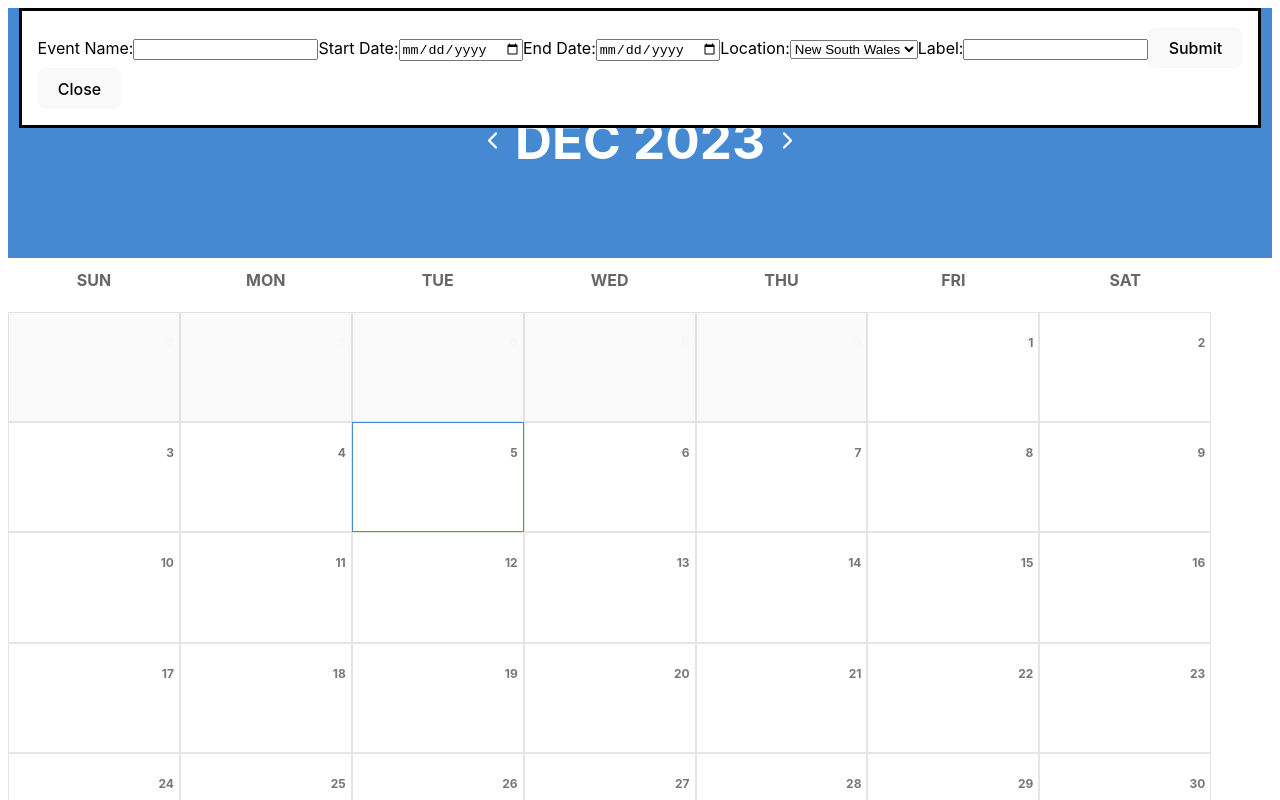
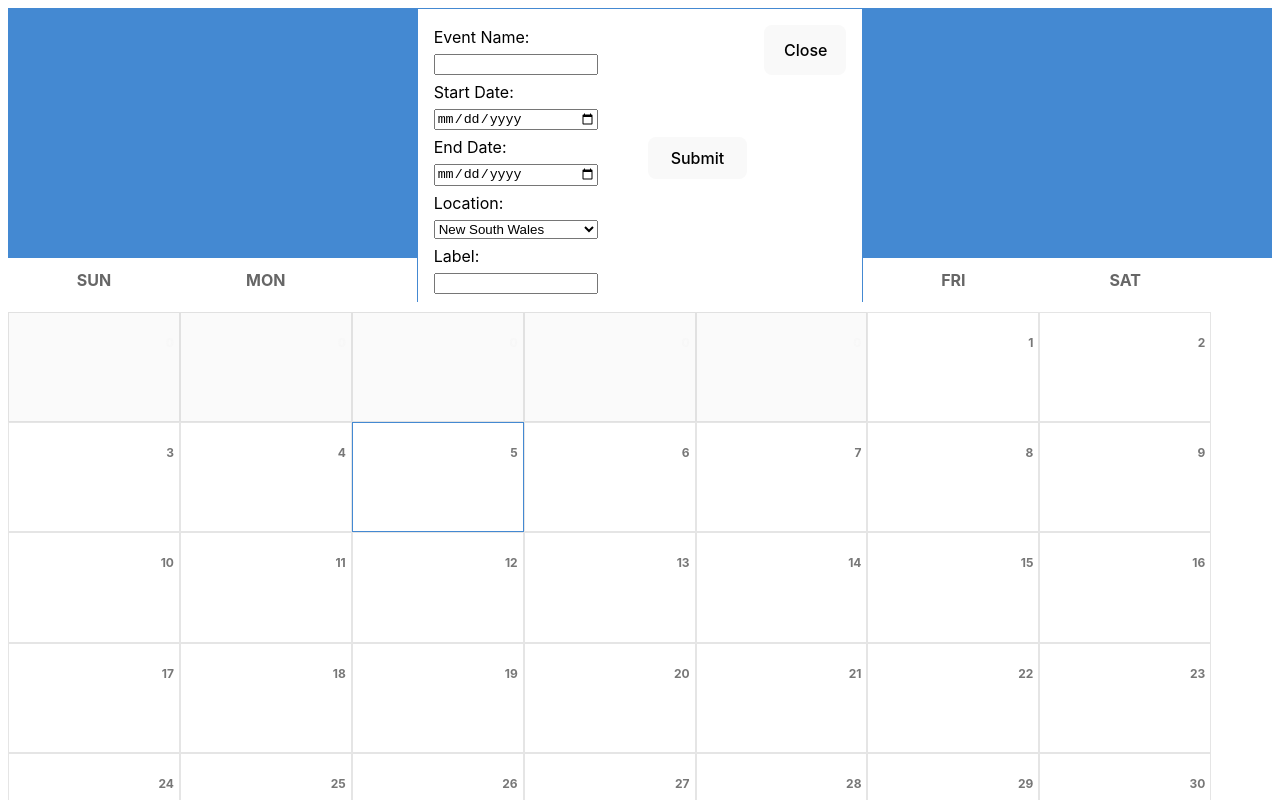
Before and after one commit to Squigglevision/events-calendar, a React (Vite) app in the folder events-calendar/: page / in a window 1280 px wide. Both pictures are taken after a click on the element "10". Shown: the top 800 px of the page. Built offline with nearby package versions, Linux system fonts and the light colour scheme.

Commit message:
Add styles to modal

```diff
--- a/events-calendar/src/components/calendar/Calendar.tsx
+++ b/events-calendar/src/components/calendar/Calendar.tsx
@@ -10,7 +10,6 @@ import {
 import styles from "./Calendar.module.scss";
 import { IoIosArrowBack, IoIosArrowForward } from "react-icons/io";
 import { CalProps } from "../../interfaces/CalProps";
-import EventModal from "../eventCard/EventModal";
 import EventCard from "../eventCard/EventCard";
 
 const Calendar: React.FC<CalProps> = ({ setModalVisible, formData }) => {
@@ -23,11 +22,11 @@ const Calendar: React.FC<CalProps> = ({ setModalVisible, formData }) => {
 
 	const [eventCardVisible, setEventCardVisible] = useState(false);
 
-	const [eventName, setEventName] = useState("");
+	const [eventName, setEventName] = useState<string>("");
 	const [startDate, setStartDate] = useState<Date>();
 	const [endDate, setEndDate] = useState<Date>();
-	const [location, setLocation] = useState("");
-	const [label, setLabel] = useState("");
+	const [location, setLocation] = useState<string>("");
+	const [label, setLabel] = useState<string>("");
 
 	useEffect(() => {
 		setDay(date.getDate());
--- a/events-calendar/src/components/eventCard/EventCard.module.scss
+++ b/events-calendar/src/components/eventCard/EventCard.module.scss
@@ -1,2 +1,3 @@
 .card {
+	border: 1px solid #4489d2;
 }
--- /dev/null
+++ b/events-calendar/src/components/modal/Modal.module.scss
@@ -0,0 +1,14 @@
+.modal {
+	height: 300px;
+	display: flex;
+	border: 1px solid #4489d2;
+}
+
+.btn {
+	height: 50px;
+	width: 20%;
+}
+
+.modal-container {
+	width: 700px;
+}
--- a/events-calendar/src/components/modal/Modal.tsx
+++ b/events-calendar/src/components/modal/Modal.tsx
@@ -1,5 +1,6 @@
 import { ModalProps } from "../../interfaces/ModalProps";
 import ModalForm from "./ModalForm";
+import styles from "./Modal.module.scss";
 
 const Modal = ({ setModalVisible, formData, setFormData }: ModalProps) => {
 	const closeModal = () => {
@@ -7,10 +8,16 @@ const Modal = ({ setModalVisible, formData, setFormData }: ModalProps) => {
 	};
 
 	return (
-		<div className="modal-container">
-			<dialog className="modal" open>
-				<ModalForm formData={formData} setFormData={setFormData} />
-				<button onClick={closeModal}>Close</button>
+		<div className={styles.modalContainer}>
+			<dialog className={styles.modal} open>
+				<ModalForm
+					formData={formData}
+					setFormData={setFormData}
+					setModalVisible={setModalVisible}
+				/>
+				<button className={styles.btn} onClick={closeModal}>
+					Close
+				</button>
 			</dialog>
 		</div>
 	);
--- /dev/null
+++ b/events-calendar/src/components/modal/ModalForm.module.scss
@@ -0,0 +1,29 @@
+.form {
+	display: flex;
+	flex-direction: row;
+	gap: 50px;
+}
+.submit {
+	width: 30%;
+	display: flex;
+	flex-direction: column;
+	justify-content: center;
+}
+
+.inputs {
+	display: flex;
+	flex-direction: column;
+	gap: 5px;
+	width: 50%;
+}
+
+.formContainer {
+	height: auto;
+	display: flex;
+	width: 80%;
+	gap: 50px;
+}
+
+.error {
+	color: rgb(174, 77, 77);
+}
--- a/events-calendar/src/components/modal/ModalForm.tsx
+++ b/events-calendar/src/components/modal/ModalForm.tsx
@@ -1,6 +1,6 @@
-import React, { useEffect, useRef } from "react";
+import React, { useEffect, useRef, useState } from "react";
 import { ModalProps } from "../../interfaces/ModalProps";
-import { getStartDayOfMonth } from "../calendar/calservice";
+import styles from "./ModalForm.module.scss";
 
 const ModalForm = ({ formData, setFormData }: ModalProps) => {
 	const nameRef = useRef(null);
@@ -8,6 +8,8 @@ const ModalForm = ({ formData, setFormData }: ModalProps) => {
 	const endRef = useRef(null);
 	const locationRef = useRef(null);
 	const labelRef = useRef(null);
+
+	const [errorMessage, setErrorMessage] = useState("");
 
 	function handleSubmit(event) {
 		event.preventDefault();
@@ -19,6 +21,22 @@ const ModalForm = ({ formData, setFormData }: ModalProps) => {
 			locationRef.current.value.length > 0 &&
 			labelRef.current.value.length > 0
 		) {
+			if (new Date(startRef.current.value) < new Date()) {
+				setErrorMessage(
+					"Error: Dates must not be in the past. Please change the event dates"
+				);
+				return;
+			}
+
+			if (
+				new Date(startRef.current.value) >
+				new Date(endRef.current.value)
+			) {
+				setErrorMessage("Error: End date must be after start date");
+				return;
+			}
+
+			setErrorMessage("");
 			setFormData([
 				...formData,
 				{
@@ -29,22 +47,17 @@ const ModalForm = ({ formData, setFormData }: ModalProps) => {
 					label: labelRef.current.value,
 				},
 			]);
+		} else {
+			setErrorMessage(
+				"Error: Please make sure all fields are filled in."
+			);
 		}
 	}
 
-	// console.log(formData, " <<-- formData");
-
 	return (
-		<div>
-			{/* Form with:
-            Event Name, Start Date, End Date, Location, Label
-
-            Event date should have validation - start date cannot be in past
-            Make sure to validate data coming from the user
-
-            For this project, can store the events in an array on the frontend
-            */}
-			<form onSubmit={handleSubmit}>
+		<div className={styles.formContainer}>
+			<form onSubmit={handleSubmit} className={styles.form}>
+				<div className={styles.inputs}>
 					<label htmlFor="eventName">Event Name:</label>
 					<input
 						id="eventName"
@@ -62,7 +75,12 @@ const ModalForm = ({ formData, setFormData }: ModalProps) => {
 					/>
 
 					<label htmlFor="endDate">End Date:</label>
-				<input id="endDate" name="endDate" ref={endRef} type="date" />
+					<input
+						id="endDate"
+						name="endDate"
+						ref={endRef}
+						type="date"
+					/>
 
 					<label htmlFor="location">Location:</label>
 					<select id="location" ref={locationRef}>
@@ -78,7 +96,13 @@ const ModalForm = ({ formData, setFormData }: ModalProps) => {
 						ref={labelRef}
 						type="text"
 					/>
+				</div>
+				<div className={styles.submit}>
 					<button type="submit">Submit</button>
+					{errorMessage && (
+						<p className={styles.error}>{errorMessage} </p>
+					)}
+				</div>
 			</form>
 		</div>
 	);
```
Lines whose indentation alone changed are shown as unchanged.
